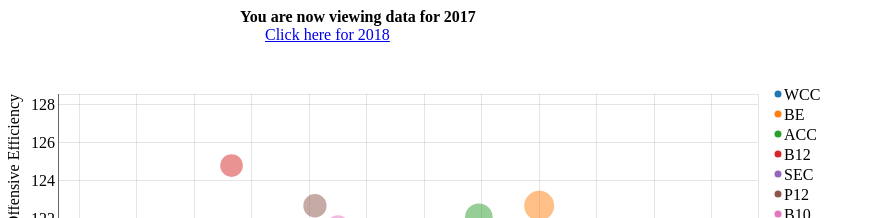
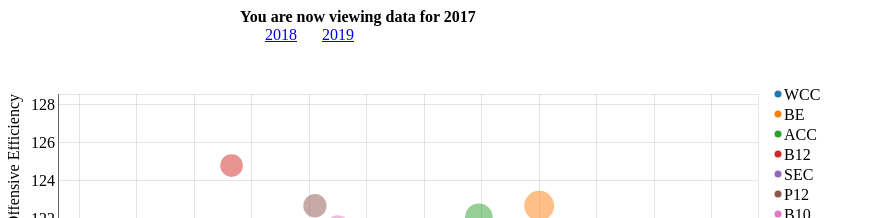
Before and after one commit to martindonnells/martindonnells, a Jekyll site: the page md4/ncaam/ncaam2017.html, which Jekyll copies as it is, in a window 1280 px wide. Shown: the top 218 px of the page, without its empty margins (0-886 px from the left). Built offline with Jekyll 4.4.1, drawn with Linux system fonts in a browser that asks for light colours.

Commit message:
Update ncaam2017.html

```diff
--- a/md4/ncaam/ncaam2017.html
+++ b/md4/ncaam/ncaam2017.html
@@ -78,7 +78,8 @@
 <!-- End Google Tag Manager (noscript) -->
     <div id="top-nav-nba">
 	    <b>You are now viewing data for 2017</b><br />
-	    <a class="top-nav-link nba-2017" href="ncaam2018.html">Click here for 2018</a>
+	    <a class="top-nav-link nba-2018" href="ncaam2018.html">2018</a>
+	    <a class="top-nav-link nba-2019" href="ncaam2019.html">2019</a>
 
 	  </div>
     <div id="scatter"></div>
```
